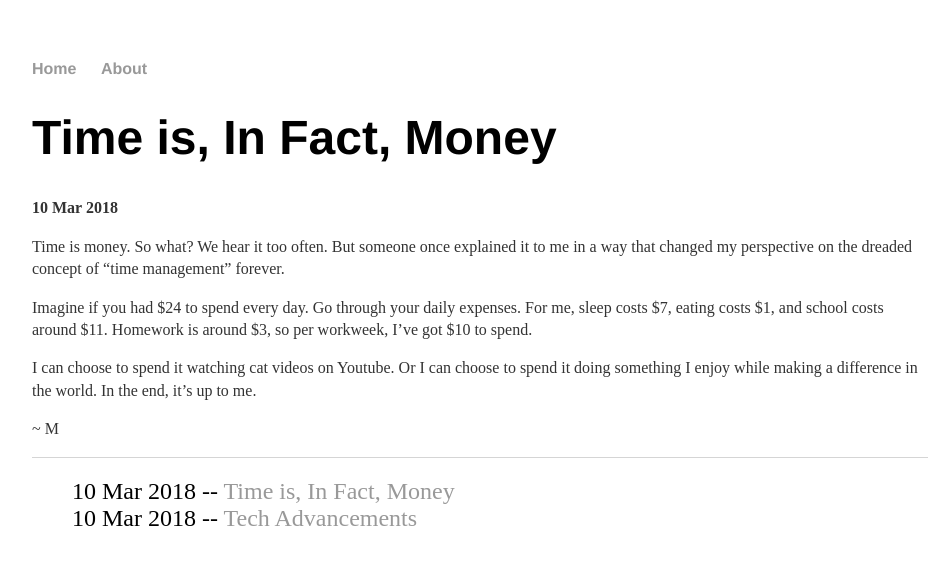
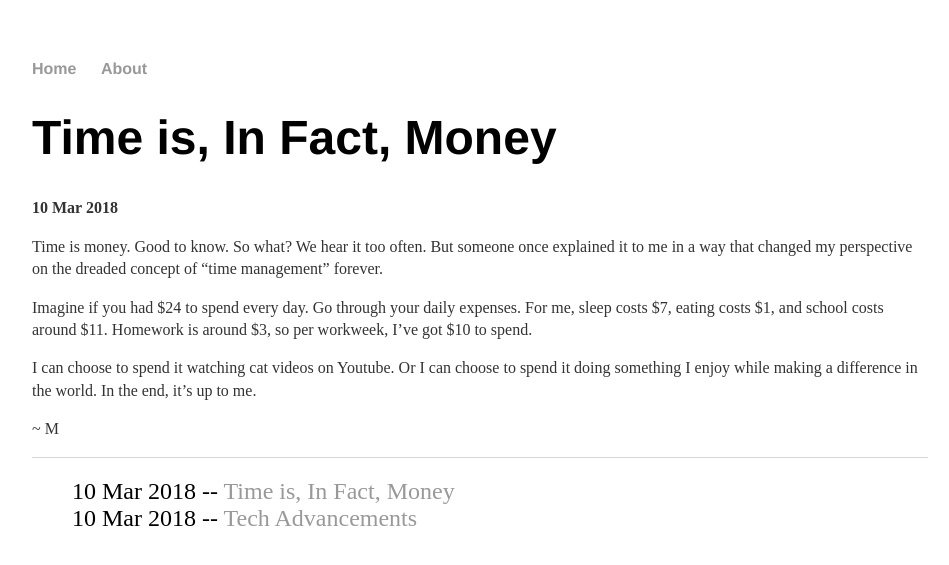
Before and after one commit to beyondthesurface/beyondthesurface.github.io, a Jekyll site: the page built from _posts/2018-03-10-time-is-money.md, in a window 1280 px wide. Shown: the top 565 px of the page, without its empty margins (160-1109 px from the left). Built offline with Jekyll 4.4.1, drawn with Linux system fonts in a browser that asks for light colours.

Commit message:
Update 2018-03-10-time-is-money.md

```diff
--- a/_posts/2018-03-10-time-is-money.md
+++ b/_posts/2018-03-10-time-is-money.md
@@ -4,7 +4,7 @@ title: "Time is, In Fact, Money"
 date: 2018-03-10
 ---
 
-Time is money. So what? We hear it too often. But someone once explained it to me in a way that changed my perspective on the dreaded concept of "time management" forever.
+Time is money. Good to know. So what? We hear it too often. But someone once explained it to me in a way that changed my perspective on the dreaded concept of "time management" forever.
 
 Imagine if you had $24 to spend every day. Go through your daily expenses. For me, sleep costs $7, eating costs $1, and school costs around $11. Homework is around $3, so per workweek, I've got $10 to spend.
 
```
